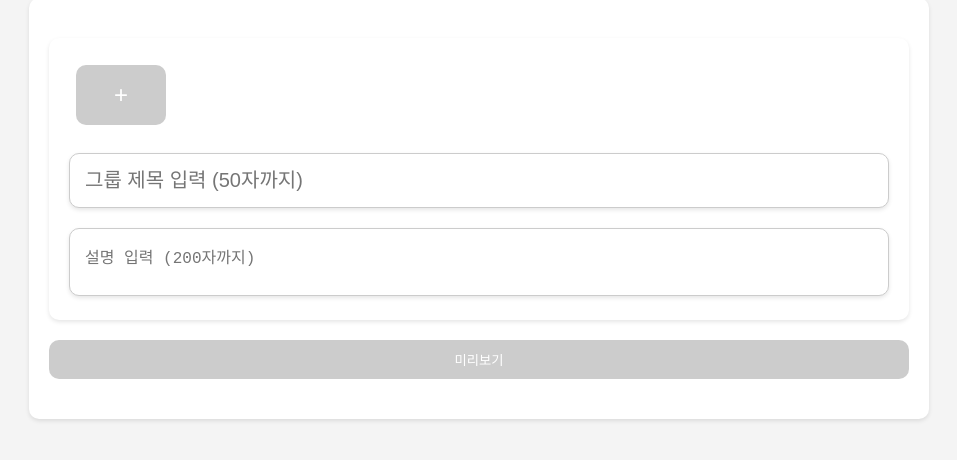
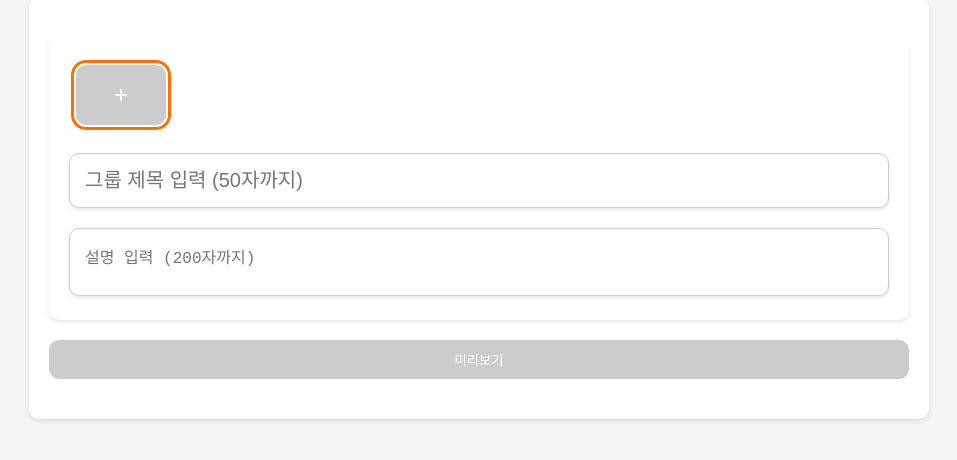
Before and after one commit to rudals6262/multitube, a website built with webpack: page src/index.html in a window 1280 px wide. Shown: the part 192-652 px from the top of the page, without its empty margins (161-1118 px from the left). Built offline with nearby package versions, Linux system fonts and the light colour scheme.

Commit message:
Initial commit or your message here

```diff
--- a/src/index.js
+++ b/src/index.js
@@ -116,26 +116,17 @@ document.addEventListener('DOMContentLoaded', () => {
 
     updateLayout();
 
-    // 빈 슬라이드에 .empty-slide.selected 아웃라인 3번만 blink 애니메이션 적용
+    // 빈 슬라이드에 .slide.selected 클래스 깜빡이게 하기
     const emptySlide = document.querySelector('.empty-slide');
-
     if (emptySlide) {
-        emptySlide.classList.add('selected'); // empty-slide에 selected 추가
-
-        let blinkCount = 0;
+        emptySlide.classList.add('selected');
         const blinkInterval = setInterval(() => {
-            blinkCount++;
-            if (blinkCount >= 3) {
-                clearInterval(blinkInterval);
-                emptySlide.classList.remove('selected');
-                emptySlide.classList.add('blink-stop');
-            }
-        }, 1500); // 1.5초마다 blink 애니메이션
+            emptySlide.classList.toggle('blink');
+        }, 500);
 
         emptySlide.addEventListener('click', () => {
-            clearInterval(blinkInterval); // 클릭하면 즉시 애니메이션 멈추기
-            emptySlide.classList.remove('selected');
-            emptySlide.classList.add('blink-stop');
+            clearInterval(blinkInterval);
+            emptySlide.classList.remove('blink');
             document.querySelectorAll('.slide').forEach(slide => slide.classList.remove('selected'));
             emptySlide.classList.add('selected');
             resetMediabox();
--- a/src/styles.css
+++ b/src/styles.css
@@ -30,6 +30,7 @@ body {
 }
 
 .container {
+    margin-top: 20px;
     margin-top: 20px;
     width: 100%;
     max-width: 900px;
@@ -287,7 +288,18 @@ body {
     outline-offset: 2px;  /* 여백만큼 outline을 바깥으로 */
 }
 
-/* 기본 empty-slide 스타일 */
+/* .blink 클래스 추가 */
+.blink {
+    animation: blink-animation 1s steps(2, start) infinite;
+}
+
+@keyframes blink-animation {
+    to {
+        visibility: hidden;
+    }
+}
+
+
 .empty-slide {
     width: 90px;
     height: 60px;
@@ -298,34 +310,12 @@ body {
     align-items: center;
     cursor: pointer;
     margin: 2px;  /* 여백 추가 */
-    flex: none;  /* 가로 스크롤바가 생기도록 슬라이드 크기 고정 */
-    outline: none; /* 기본적으로 outline 없음 */
+    flex: none;  /* 추가: 가로 스크롤바가 생기도록 슬라이드 크기 고정 */
 }
 
-/* .empty-slide.selected에 아웃라인 추가 및 blink 애니메이션 적용 */
 .empty-slide.selected {
     outline: 3px solid #ff6f00;
-    animation: fade-blink 1.5s ease-in-out forwards 3;
-}
-
-@keyframes fade-blink {
-    0% {
-        outline-color: #ff6f00;
-        opacity: 1;
-    }
-    50% {
-        outline-color: #ff6f00;
-        opacity: 0.5;
-    }
-    100% {
-        outline-color: transparent;
-        opacity: 0;
-    }
-}
-
-.empty-slide.blink-stop {
-    animation: none; /* blink 애니메이션 멈추기 */
-    outline-color: transparent; /* 효과 종료 후 완전히 투명하게 */
+    outline-offset: 2px;  /* 여백만큼 outline을 바깥으로 */
 }
 
 .empty-slide .plus-sign {
@@ -371,7 +361,7 @@ body {
 }
 
 .slide.active {
-    border-color: #ff6f00;
+    border-color: #ff6f00;;
 }
 
 .time-slider-wrapper {
@@ -512,7 +502,7 @@ body {
 .slider-right-thumb {
     border-top-right-radius: 10px;
     border-bottom-right-radius: 10px;
-    margin-left: -1px;
+    margin-left:-10px;
 }
 
 .current-time-indicator {
```
